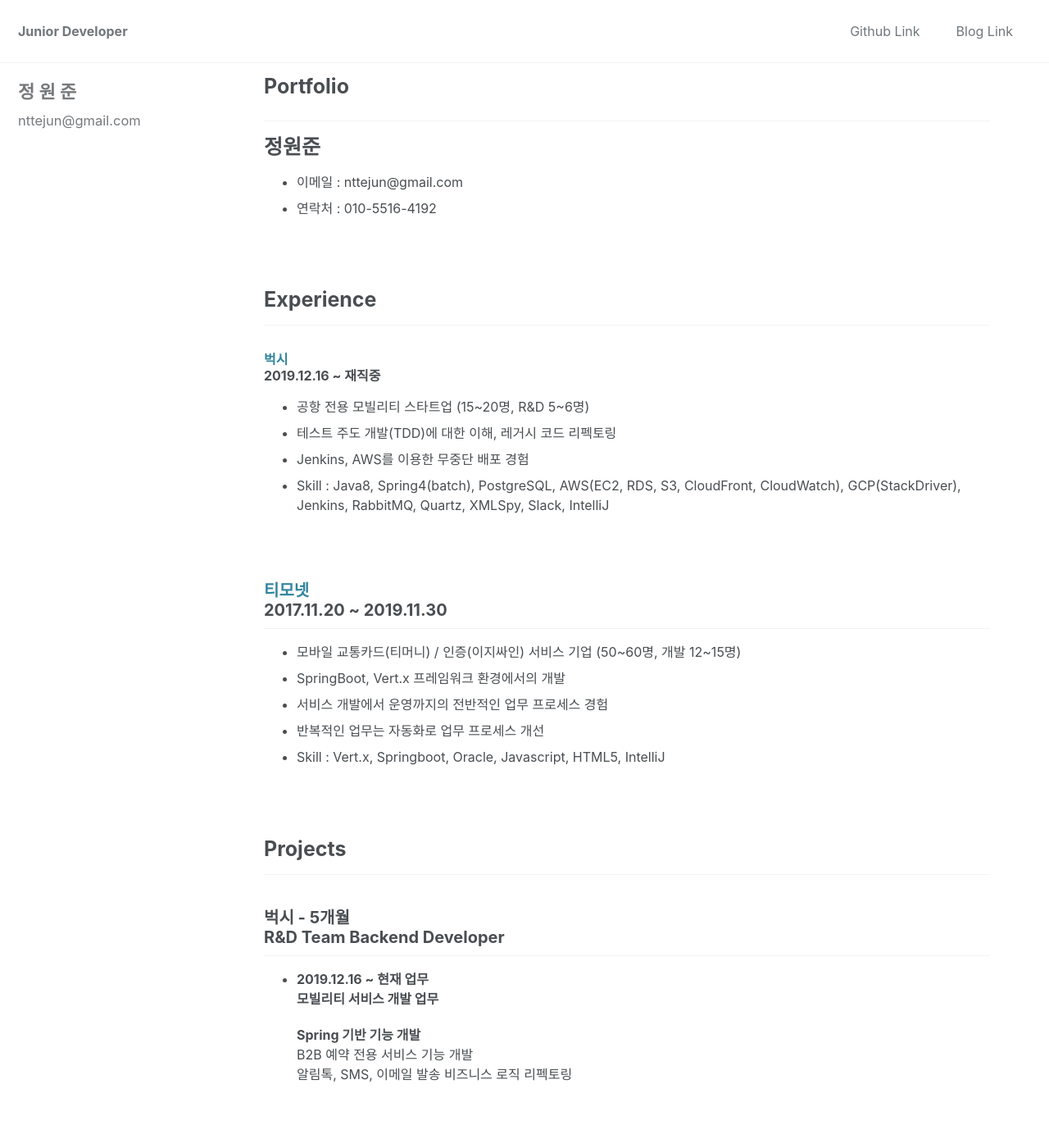
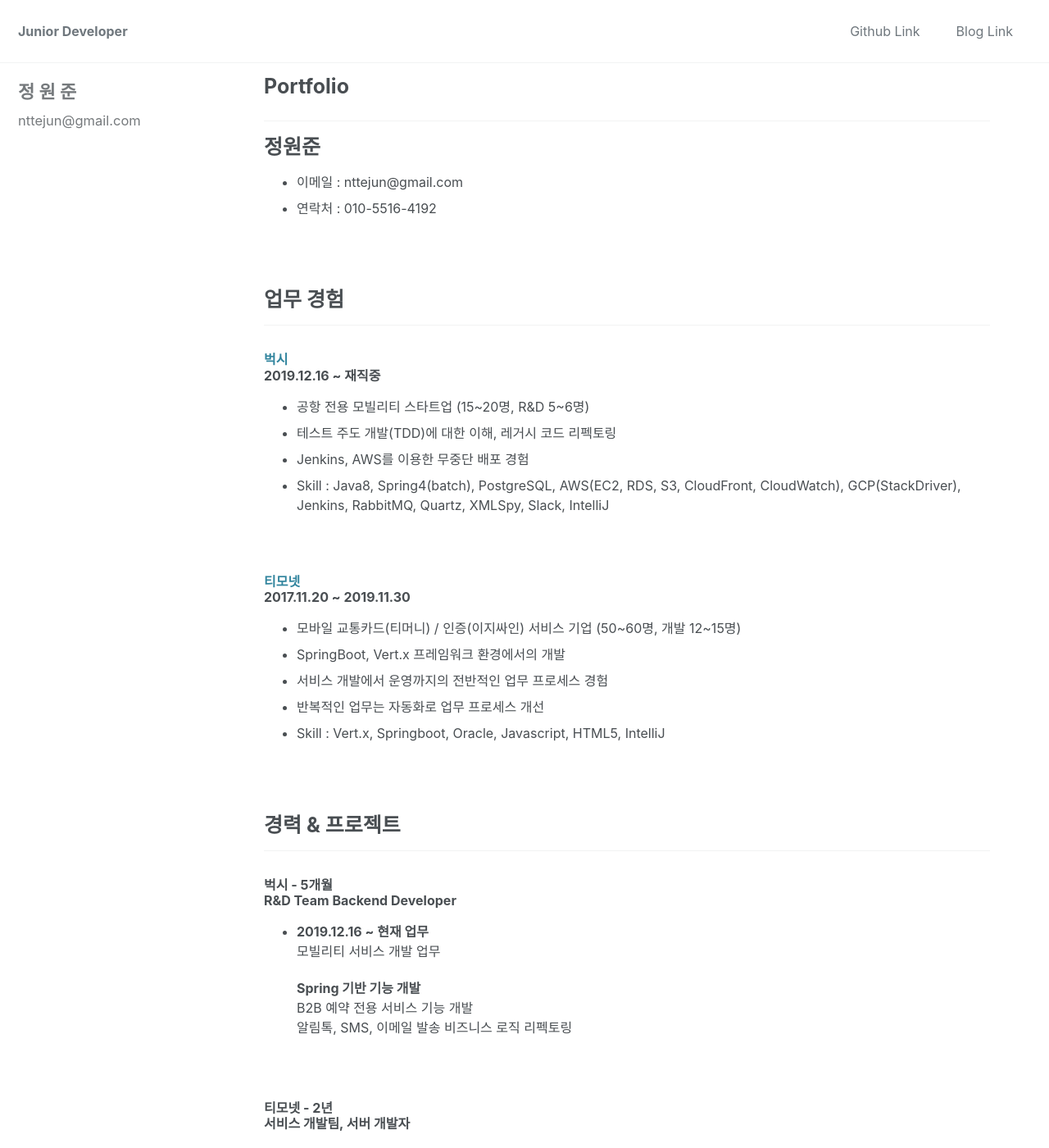
Before and after one commit to nttejun/nttejun.github.io, a Jekyll site: the page built from _posts/2019-04-28-portfolio.md, in a window 1280 px wide and 1400 px high. Shown: the whole window at 82% size. Built offline with Jekyll 4.4.1, drawn with Linux system fonts in a browser that asks for light colours; cached includes are drawn as plain includes; nearby versions of some CDN libraries.

Commit message:
Updated portfolio 2020.04.15

```diff
--- a/_posts/2019-04-28-portfolio.md
+++ b/_posts/2019-04-28-portfolio.md
@@ -9,7 +9,7 @@
 <br>
 <br>
 
-<h1>Experience</h1>
+<h1>업무 경험</h1>
 ---
 
 <h3>
@@ -24,10 +24,10 @@
 
 <br>
 
-<h2>
+<h3>
 <span onclick="location.href='https://www.t-monet.com'" style="cursor: pointer; color: #32859e;">티모넷</span><br>
 2017.11.20 ~ 2019.11.30<br>
-</h2>
+</h3>
 
   - 모바일 교통카드(티머니) / 인증(이지싸인) 서비스 기업 (50~60명, 개발 12~15명)
   - SpringBoot, Vert.x 프레임워크 환경에서의 개발
@@ -38,14 +38,14 @@
 <br>
 <br>
 
-<h1>Projects</h1>
+<h1>경력 & 프로젝트</h1>
 ---
 
-<h2>벅시 - 5개월<br>
-R&D Team Backend Developer</h2>
+<h3>벅시 - 5개월<br>
+R&D Team Backend Developer</h3>
 
 -  <b>2019.12.16 ~ 현재 업무</b><br>
-<b>모빌리티 서비스 개발 업무</b>
+모빌리티 서비스 개발 업무
 
     <p>
     <b>Spring 기반 기능 개발</b><br>
@@ -55,11 +55,11 @@ R&D Team Backend Developer</h2>
 
 <br>
 
-<h2>티모넷 - 2년<br>
-서비스 개발팀, 서버 개발자</h2>
+<h3>티모넷 - 2년<br>
+서비스 개발팀, 서버 개발자</h3>
 
 -  <b>2018.10 ~ 2019.11.30</b><br>
-<b>클라우드 보안토큰 서비스 운영 및 유지보수 업무</b>
+클라우드 보안토큰 서비스 운영 및 유지보수 업무
 
     <p>
     <b>Vert.x 기반 기능 개발</b><br>
```
